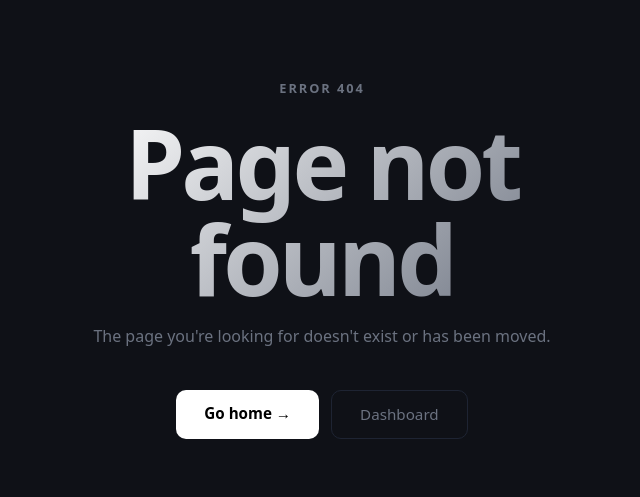
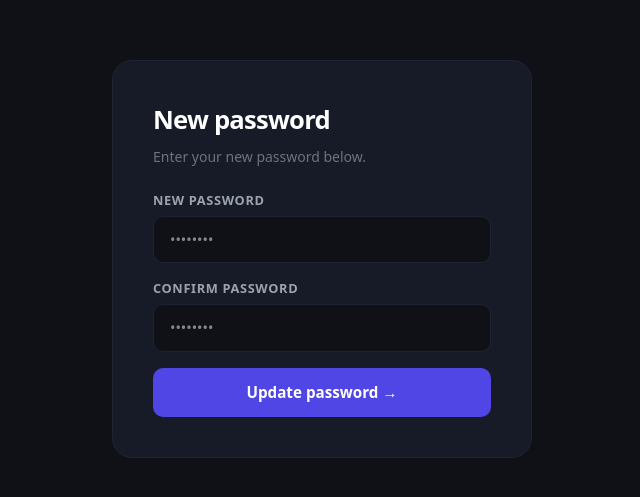
Before and after one commit to ilian94/dashboard-saas, a Next.js app: page /reset-password in a window 1280 px wide. Before the commit this address had no page. Shown: the part 141-638 px from the top of the page, without its empty margins (318-958 px from the left). Built offline with nearby package versions, Linux system fonts and the light colour scheme; no server answers.

Commit message:
feat: forgot password + reset password page

```diff
--- a/app/login/page.js
+++ b/app/login/page.js
@@ -11,6 +11,11 @@ export default function Login() {
   const [loading, setLoading] = useState(false);
   const [googleLoading, setGoogleLoading] = useState(false);
   const [error, setError] = useState("");
+  const [showForgot, setShowForgot] = useState(false);
+  const [forgotEmail, setForgotEmail] = useState("");
+  const [forgotLoading, setForgotLoading] = useState(false);
+  const [forgotSent, setForgotSent] = useState(false);
+  const [forgotError, setForgotError] = useState("");
 
   const handleChange = (e) => setForm({ ...form, [e.target.name]: e.target.value });
 
@@ -29,6 +34,50 @@ export default function Login() {
     });
   };
 
+  const handleForgot = async (e) => {
+    e.preventDefault();
+    setForgotLoading(true);
+    setForgotError("");
+    const { error: err } = await supabase.auth.resetPasswordForEmail(forgotEmail, {
+      redirectTo: `${window.location.origin}/reset-password`,
+    });
+    setForgotLoading(false);
+    if (err) { setForgotError(err.message); return; }
+    setForgotSent(true);
+  };
+
+  if (showForgot) {
+    return (
+      <div style={{ minHeight: '100vh', background: C.bg, display: 'flex', alignItems: 'center', justifyContent: 'center', padding: '20px', fontFamily: 'system-ui, sans-serif' }}>
+        <div style={{ width: '100%', maxWidth: '420px', background: C.card, border: `1px solid ${C.border}`, borderRadius: '20px', padding: '40px', display: 'flex', flexDirection: 'column', gap: '24px' }}>
+          <div>
+            <button onClick={() => { setShowForgot(false); setForgotSent(false); setForgotError(""); }} style={{ background: 'none', border: 'none', color: C.text, cursor: 'pointer', fontSize: '0.85rem', padding: 0, marginBottom: '20px' }}>← Back</button>
+            <h1 style={{ fontSize: '1.6rem', fontWeight: 800, color: 'white', letterSpacing: '-0.03em', marginBottom: '6px' }}>Reset password</h1>
+            <p style={{ fontSize: '0.875rem', color: C.text }}>Enter your email and we'll send you a reset link.</p>
+          </div>
+          {forgotSent ? (
+            <div style={{ background: 'rgba(74,222,128,0.08)', border: '1px solid rgba(74,222,128,0.2)', borderRadius: '10px', padding: '16px' }}>
+              <p style={{ color: '#4ade80', fontSize: '0.9rem', fontWeight: 600, marginBottom: '4px' }}>Email sent ✓</p>
+              <p style={{ color: C.text, fontSize: '0.85rem' }}>Check your inbox and follow the link to reset your password.</p>
+            </div>
+          ) : (
+            <form onSubmit={handleForgot} style={{ display: 'flex', flexDirection: 'column', gap: '16px' }}>
+              <div style={{ display: 'flex', flexDirection: 'column', gap: '6px' }}>
+                <label style={{ fontSize: '0.8rem', fontWeight: 600, color: C.label, letterSpacing: '0.05em', textTransform: 'uppercase' }}>Email</label>
+                <input type="email" value={forgotEmail} onChange={e => setForgotEmail(e.target.value)} placeholder="you@company.com" required
+                  style={{ padding: '12px 16px', borderRadius: '10px', border: `1px solid ${C.border}`, background: C.input, color: 'white', fontSize: '0.9rem', outline: 'none' }} />
+              </div>
+              {forgotError && <p style={{ fontSize: '0.85rem', color: '#f87171', background: 'rgba(248,113,113,0.08)', padding: '10px 14px', borderRadius: '8px', border: '1px solid rgba(248,113,113,0.2)' }}>{forgotError}</p>}
+              <button type="submit" disabled={forgotLoading} style={{ padding: '13px', background: '#4f46e5', color: 'white', border: 'none', borderRadius: '10px', fontWeight: 700, fontSize: '0.95rem', cursor: 'pointer' }}>
+                {forgotLoading ? 'Sending...' : 'Send reset link →'}
+              </button>
+            </form>
+          )}
+        </div>
+      </div>
+    );
+  }
+
   return (
     <div style={{ minHeight: '100vh', background: C.bg, display: 'flex', alignItems: 'center', justifyContent: 'center', padding: '20px', fontFamily: 'system-ui, sans-serif' }}>
       <div style={{ width: '100%', maxWidth: '420px', background: C.card, border: `1px solid ${C.border}`, borderRadius: '20px', padding: '40px', display: 'flex', flexDirection: 'column', gap: '28px' }}>
@@ -38,7 +87,6 @@ export default function Login() {
           <p style={{ fontSize: '0.875rem', color: C.text }}>Welcome back to VoiceBot AI.</p>
         </div>
 
-        {/* Google Button */}
         <button onClick={handleGoogle} disabled={googleLoading} style={{ display: 'flex', alignItems: 'center', justifyContent: 'center', gap: '10px', padding: '13px', background: 'white', color: '#111', border: 'none', borderRadius: '10px', fontWeight: 700, fontSize: '0.95rem', cursor: 'pointer', width: '100%' }}>
           <svg width="18" height="18" viewBox="0 0 48 48">
             <path fill="#EA4335" d="M24 9.5c3.54 0 6.71 1.22 9.21 3.6l6.85-6.85C35.9 2.38 30.47 0 24 0 14.62 0 6.51 5.38 2.56 13.22l7.98 6.19C12.43 13.72 17.74 9.5 24 9.5z"/>
@@ -50,7 +98,6 @@ export default function Login() {
           {googleLoading ? 'Redirecting...' : 'Continue with Google'}
         </button>
 
-        {/* Divider */}
         <div style={{ display: 'flex', alignItems: 'center', gap: '12px' }}>
           <div style={{ flex: 1, height: 1, background: C.border }} />
           <span style={{ color: C.text, fontSize: '0.8rem' }}>or</span>
@@ -65,6 +112,11 @@ export default function Login() {
                 style={{ padding: '12px 16px', borderRadius: '10px', border: `1px solid ${C.border}`, background: C.input, color: 'white', fontSize: '0.9rem', outline: 'none' }} />
             </div>
           ))}
+          <div style={{ textAlign: 'right' }}>
+            <button type="button" onClick={() => setShowForgot(true)} style={{ background: 'none', border: 'none', color: C.text, cursor: 'pointer', fontSize: '0.82rem', padding: 0 }}>
+              Forgot password?
+            </button>
+          </div>
           {error && <p style={{ fontSize: '0.85rem', color: '#f87171', background: 'rgba(248,113,113,0.08)', padding: '10px 14px', borderRadius: '8px', border: '1px solid rgba(248,113,113,0.2)' }}>{error}</p>}
           <button type="submit" disabled={loading} style={{ padding: '13px', background: '#4f46e5', color: 'white', border: 'none', borderRadius: '10px', fontWeight: 700, fontSize: '0.95rem', cursor: 'pointer', marginTop: '4px' }}>
             {loading ? 'Signing in...' : 'Sign in →'}
--- /dev/null
+++ b/app/reset-password/page.js
@@ -0,0 +1,62 @@
+"use client";
+import { useState, useEffect } from "react";
+import { createClient } from "@/lib/supabase/client";
+
+const supabase = createClient();
+const C = { bg: '#0f1117', card: '#161b27', border: '#1e2433', input: '#0f1117', text: '#6b7280', label: '#9ca3af' };
+
+export default function ResetPassword() {
+  const [password, setPassword] = useState("");
+  const [confirm, setConfirm] = useState("");
+  const [loading, setLoading] = useState(false);
+  const [error, setError] = useState("");
+  const [success, setSuccess] = useState(false);
+
+  const handleSubmit = async (e) => {
+    e.preventDefault();
+    setError("");
+    if (password !== confirm) { setError("Passwords don't match."); return; }
+    if (password.length < 6) { setError("Password must be at least 6 characters."); return; }
+    setLoading(true);
+    const { error: err } = await supabase.auth.updateUser({ password });
+    setLoading(false);
+    if (err) { setError(err.message); return; }
+    setSuccess(true);
+    setTimeout(() => { window.location.href = "/dashboard"; }, 2000);
+  };
+
+  return (
+    <div style={{ minHeight: '100vh', background: C.bg, display: 'flex', alignItems: 'center', justifyContent: 'center', padding: '20px', fontFamily: 'system-ui, sans-serif' }}>
+      <div style={{ width: '100%', maxWidth: '420px', background: C.card, border: `1px solid ${C.border}`, borderRadius: '20px', padding: '40px', display: 'flex', flexDirection: 'column', gap: '24px' }}>
+        <div>
+          <h1 style={{ fontSize: '1.6rem', fontWeight: 800, color: 'white', letterSpacing: '-0.03em', marginBottom: '6px' }}>New password</h1>
+          <p style={{ fontSize: '0.875rem', color: C.text }}>Enter your new password below.</p>
+        </div>
+
+        {success ? (
+          <div style={{ background: 'rgba(74,222,128,0.08)', border: '1px solid rgba(74,222,128,0.2)', borderRadius: '10px', padding: '16px' }}>
+            <p style={{ color: '#4ade80', fontSize: '0.9rem', fontWeight: 600, marginBottom: '4px' }}>Password updated ✓</p>
+            <p style={{ color: C.text, fontSize: '0.85rem' }}>Redirecting to dashboard...</p>
+          </div>
+        ) : (
+          <form onSubmit={handleSubmit} style={{ display: 'flex', flexDirection: 'column', gap: '16px' }}>
+            <div style={{ display: 'flex', flexDirection: 'column', gap: '6px' }}>
+              <label style={{ fontSize: '0.8rem', fontWeight: 600, color: C.label, letterSpacing: '0.05em', textTransform: 'uppercase' }}>New password</label>
+              <input type="password" value={password} onChange={e => setPassword(e.target.value)} placeholder="••••••••" required
+                style={{ padding: '12px 16px', borderRadius: '10px', border: `1px solid ${C.border}`, background: C.input, color: 'white', fontSize: '0.9rem', outline: 'none' }} />
+            </div>
+            <div style={{ display: 'flex', flexDirection: 'column', gap: '6px' }}>
+              <label style={{ fontSize: '0.8rem', fontWeight: 600, color: C.label, letterSpacing: '0.05em', textTransform: 'uppercase' }}>Confirm password</label>
+              <input type="password" value={confirm} onChange={e => setConfirm(e.target.value)} placeholder="••••••••" required
+                style={{ padding: '12px 16px', borderRadius: '10px', border: `1px solid ${C.border}`, background: C.input, color: 'white', fontSize: '0.9rem', outline: 'none' }} />
+            </div>
+            {error && <p style={{ fontSize: '0.85rem', color: '#f87171', background: 'rgba(248,113,113,0.08)', padding: '10px 14px', borderRadius: '8px', border: '1px solid rgba(248,113,113,0.2)' }}>{error}</p>}
+            <button type="submit" disabled={loading} style={{ padding: '13px', background: '#4f46e5', color: 'white', border: 'none', borderRadius: '10px', fontWeight: 700, fontSize: '0.95rem', cursor: 'pointer' }}>
+              {loading ? 'Updating...' : 'Update password →'}
+            </button>
+          </form>
+        )}
+      </div>
+    </div>
+  );
+}
```
